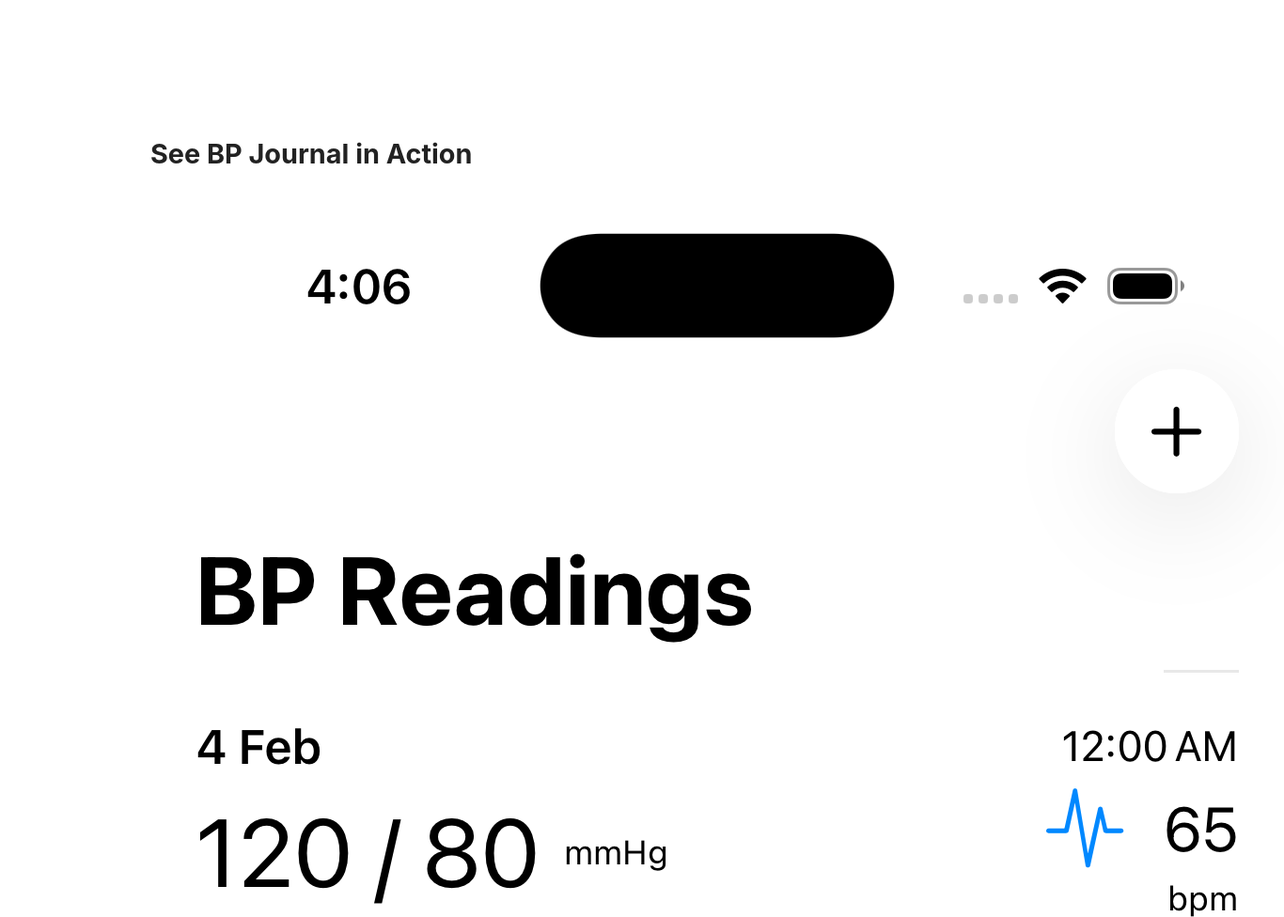
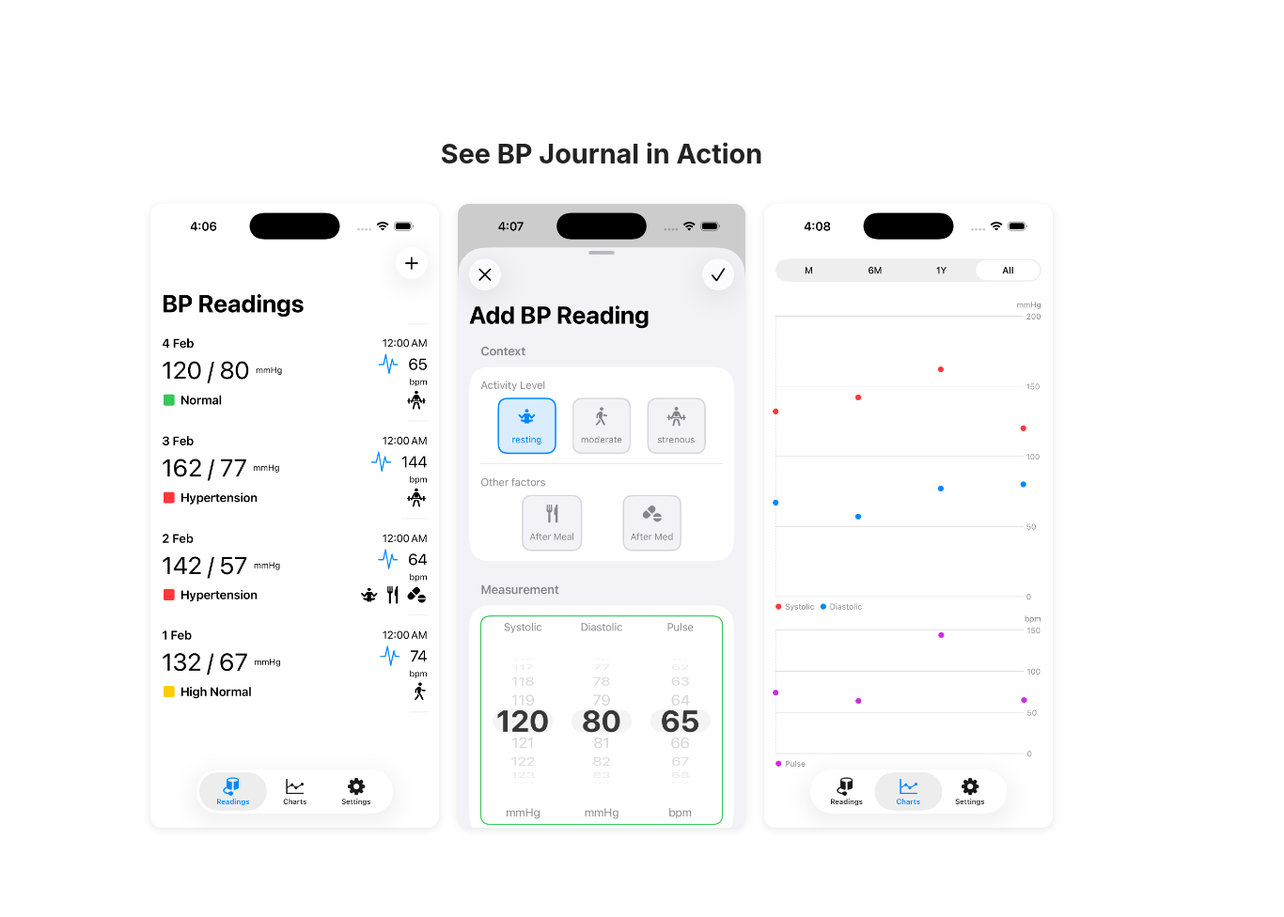
Before and after one commit to sukeshn/sukeshn.github.io, a plain HTML site: page products/BPJournal/index.html in a window 1280 px wide. Shown: the part 2193-3169 px from the top of the page at 94% size, 1366 px wide, since content can reach past the window. Drawn offline with Linux system fonts and the light colour scheme.

Commit message:
Added style for screenshots

```diff
--- a/products/BPJournal/index.html
+++ b/products/BPJournal/index.html
@@ -93,6 +93,30 @@
       border-radius: 10px;
       padding: 20px;
       background: #fafafa;
+    }
+
+    section.screenshots {
+      padding: 60px 20px;
+      text-align: center;
+    }
+    section.screenshots h2 {
+      font-size: 1.8rem;
+      margin-bottom: 30px;
+    }
+    .screenshot-grid {
+      display: grid;
+      grid-template-columns: repeat(auto-fit, minmax(220px, 1fr));
+      gap: 20px;
+      max-width: 1000px;
+      margin: 0 auto;
+    }
+    .screenshot-grid img {
+      width: 100%;
+      border-radius: 12px;
+      box-shadow: 0 2px 10px rgba(0,0,0,0.1);
+      background: #eee;
+      aspect-ratio: 9 / 19.5;
+      object-fit: cover;
     }
 
     footer {
```
